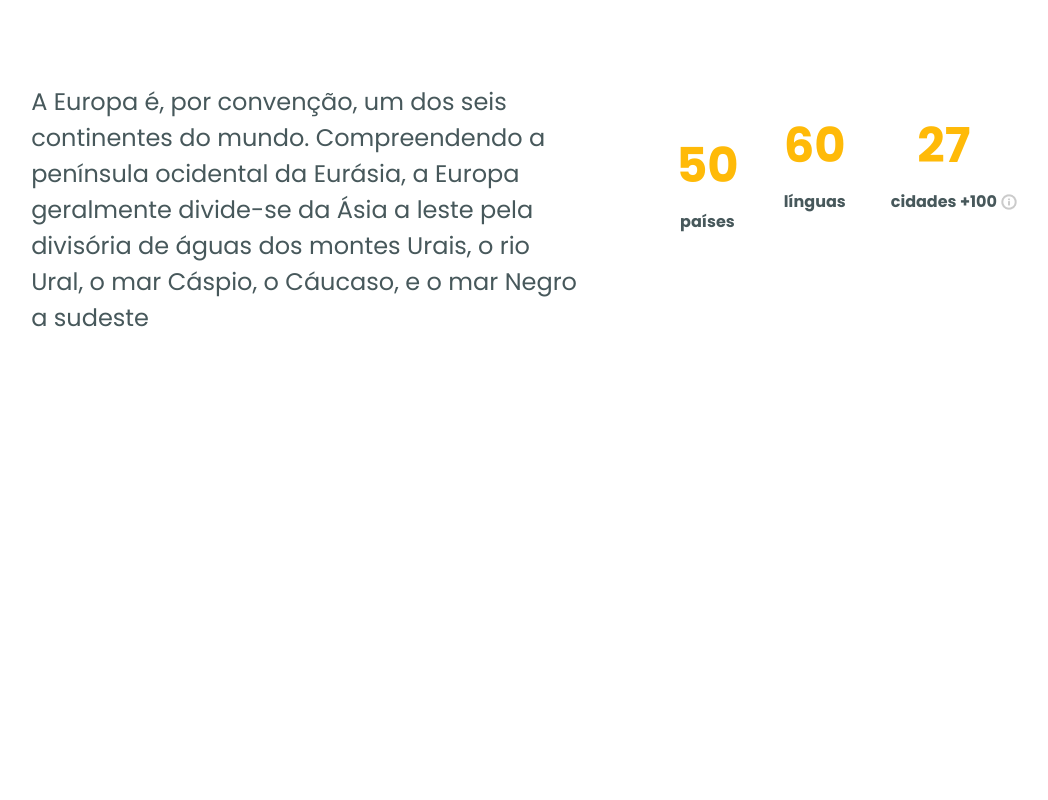
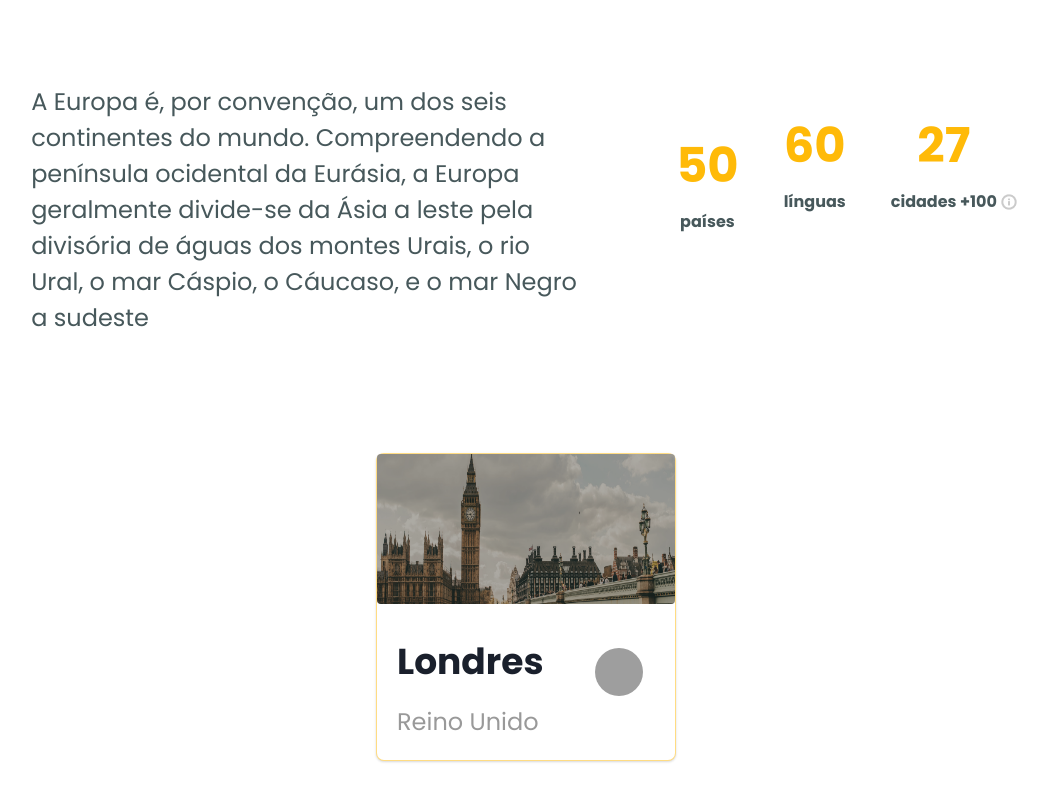
Before and after one commit to Eduardo-Ferraz/WorldTrip, a Next.js app: page /europa in a window 1280 px wide. Shown: the part 622-1422 px from the top of the page, without its empty margins (114-1162 px from the left). Before the commit the page ends 958 px from the top, so only its background shows below. Built offline with nearby package versions, Linux system fonts and the light colour scheme; grey boxes are pictures that could not be loaded.

Commit message:
feat:  Criação do componente Card_cidades

```diff
--- /dev/null
+++ b/components/Card_cidades.tsx
@@ -0,0 +1,52 @@
+import
+{
+    Card,
+    CardHeader,
+    CardBody,
+    CardFooter,
+    Image,
+    Text,
+    Stack,
+    Heading,
+    Divider,
+    Avatar,
+
+}
+    from '@chakra-ui/react'
+import { Highlight } from '@chakra-ui/react'
+import React from 'react';
+
+interface CardProps
+{
+    bg: string
+    title: string
+    text: string
+}
+
+export function Card_cidades(props: CardProps)
+{
+    return (
+        <Card maxW={['300','s200']} border='1px' borderRadius='lg' borderColor='rgba(255, 186, 8, 0.5)'>
+            <Image src={props.bg}
+                h={['30%','150']}
+                borderRadius='4'
+            />
+            <CardBody>
+                <Stack >
+                    <Stack spacing={['30%','20%']} direction={'row'}>
+                        <Heading pt={4} size='xl'>{props.title}</Heading>
+                        <Stack pt={6}>
+                            <Avatar src='https://bit.ly/sage-adebayo' />
+                        </Stack>
+                    </Stack>
+                    <Text color='dark.info' fontSize='2xl'>
+                        {props.text}
+                    </Text>
+                </Stack>
+
+            </CardBody>
+
+        </Card>
+
+    );
+}
--- a/src/pages/europa.tsx
+++ b/src/pages/europa.tsx
@@ -3,6 +3,7 @@ import Head from 'next/head'
 import { useState } from 'react'
 import { Banner } from '../../components/Banner'
 import Navbar from '../../components/Navbar'
+import { Card_cidades } from '../../components/Card_cidades'
 
 export default function America()
 {
@@ -20,22 +21,22 @@ export default function America()
       </Head>
       <main>
         <Navbar />
-        <Banner bg="Europa.png" text = "Europa"/>
-        <Flex h ={80} justifyContent="center" alignItems={"center"} bg="white">
+        <Banner bg="Europa.png" text="Europa" />
+        <Flex h={80} justifyContent="center" alignItems={"center"} bg="white">
           <Stack direction={'row'}
             justifyContent="center"
             alignItems="center"
             spacing={'45px'}
           >
             <Show above='sm'>
-              <Text mt = {'10%'}pr= {12} color='dark.headtext' w={'600px'} fontSize='24'>
+              <Text mt={'10%'} pr={12} color='dark.headtext' w={'600px'} fontSize='24'>
                 A Europa é, por convenção, um dos seis continentes do
                 mundo. Compreendendo a península ocidental da Eurásia,
                 a Europa geralmente divide-se da Ásia a leste pela
                 divisória de águas dos montes Urais, o rio Ural, o
                 mar Cáspio, o Cáucaso, e o mar Negro a sudeste
               </Text>
-              <Stack justifyContent="center" alignItems={"center"}  mt={10}>
+              <Stack justifyContent="center" alignItems={"center"} mt={10}>
                 <Text as='b' color='highlight50' fontSize='48'>
                   50
                 </Text>
@@ -68,7 +69,7 @@ export default function America()
           >
 
             <Show below='sm'>
-              <Text  justifyContent="space-between" color='dark.headtext' w={'300px'} fontSize='14' pb={30}>
+              <Text justifyContent="space-between" color='dark.headtext' w={'300px'} fontSize='14' pb={30}>
                 A Europa é, por convenção, um dos seis continentes do
                 mundo. Compreendendo a península ocidental da Eurásia,
                 a Europa geralmente divide-se da Ásia a leste pela
@@ -105,6 +106,12 @@ export default function America()
           </Stack>
           <Image m={1} src='/icon_Info.png' w={[3, 4]} pt={[240, 20]} />
         </Flex>
+        <Flex h={600} justifyContent="center" alignItems={"center"}>
+          <Stack pb= {30} direction={['column', 'row']}>
+            <Card_cidades bg='Europa.png'text='Reino Unido' title='Londres' />
+          </Stack>
+        </Flex>
+
       </main>
     </div>
   )
```
